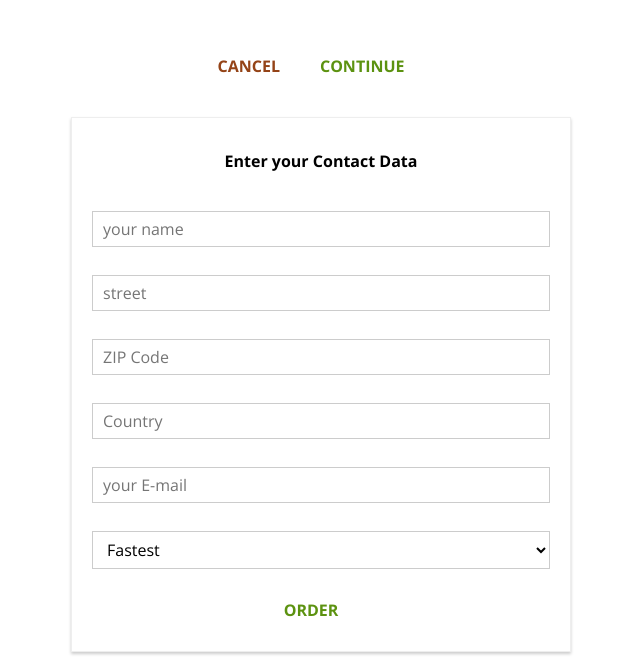
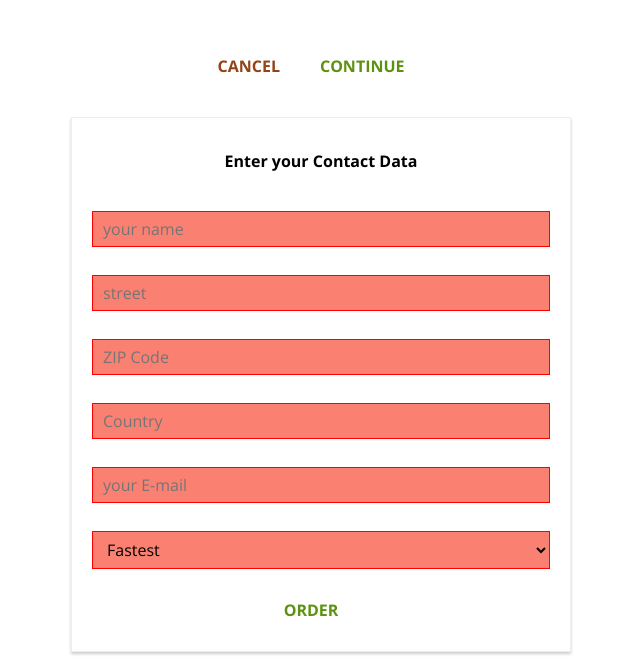
Before and after one commit to Church001/burger_App, a React app: page /checkout/contact-data in a window 1280 px wide. Shown: the part 701-1373 px from the top of the page, without its empty margins (319-959 px from the left). Built offline with nearby package versions, Linux system fonts and the light colour scheme.

Commit message:
adding validation to form input

```diff
--- a/src/components/UI/Input/Input.css
+++ b/src/components/UI/Input/Input.css
@@ -25,3 +25,8 @@
 	outline: none;
 	background-color: #ccc;
 }
+
+.Invalid {
+	border: 1px solid red;
+	background-color: salmon;
+}
--- a/src/components/UI/Input/Input.js
+++ b/src/components/UI/Input/Input.js
@@ -3,19 +3,25 @@ import React from 'react';
 import classes from './Input.css';
 
 const input = (props) => {
+	console.log('from input:', props);
 	let inputElement = null;
+	const inputClasses = [classes.InputElement];
+
+	if(props.invalid) {
+		inputClasses.push(classes.Invalid)
+	}
 
 	switch (props.elementType) {
 		case ('input'):
 			inputElement = <input
-				className={classes.InputElement}
+				className={inputClasses.join(' ')}
 				{...props.elementConfig}
 				value={props.value}
 				onChange={props.changed}/>;
 			break;
 		case ('textarea'):
 			inputElement = <textarea
-				className={classes.InputElement}
+				className={inputClasses.join(' ')}
 				{...props.elementConfig}
 				value={props.value}
 				onChange={props.changed}/>;
@@ -23,7 +29,7 @@ const input = (props) => {
 		case ('select'):
 			inputElement = (
 				<select
-					className={classes.InputElement}
+					className={inputClasses.join(' ')}
 					value={props.value}
 					onChange={props.changed}>
 					{props.elementConfig.options.map(option => (
@@ -36,7 +42,7 @@ const input = (props) => {
 			break;
 		default:
 			inputElement = <input
-				className={classes.InputElement}
+				className={inputClasses.join(' ')}
 				{...props.elementConfig}
 				value={props.value}
 				onChange={props.changed}/>;
--- a/src/containers/Checkout/ContactData/ContactData.js
+++ b/src/containers/Checkout/ContactData/ContactData.js
@@ -41,7 +41,9 @@ class ContactData extends Component {
                  },
                  value:'' ,
                  validation: {
-                    required:true
+                    required:true,
+                    minLength: 5,
+                    maxLength: 5
                   },
                   valid: false
             },
@@ -83,16 +85,6 @@ class ContactData extends Component {
         loading: false
     }
 
-    checkValidity (value, rules){
-        let isValid = false;
-
-        if(rules.required) {
-            isValid = value.trim() !== '';
-        }
-
-        return isValid;
-    }
-
     orderHandler = ( event ) => {
         event.preventDefault();
         this.setState( { loading: true } );
@@ -119,6 +111,24 @@ class ContactData extends Component {
 
     }
 
+     checkValidity (value, rules){
+        let isValid = true;
+
+        if(rules.required) {
+            isValid = value.trim() !== '' && isValid;
+        }
+
+        if(rules.minLength){
+            isValid = value.length >= rules.minLength && isValid;
+        }
+
+        if(rules.maxLength){
+            isValid = value.length <= rules.maxLength && isValid;
+        }
+
+        return isValid;
+    }
+
     inputChangeHandler = (event, inputIdentifier) => {
         const updatedOrderFormState = {
             ...this.state.orderForm
@@ -129,7 +139,11 @@ class ContactData extends Component {
         };
 
         updatedFormElement.value = event.target.value;
+        updatedFormElement.valid = this.checkValidity(updatedFormElement.value, updatedFormElement.validation)
         updatedOrderFormState[inputIdentifier] = updatedFormElement;
+        console.log(updatedFormElement);
+
+
 
         this.setState({orderForm: updatedOrderFormState});
     }
@@ -149,8 +163,10 @@ class ContactData extends Component {
                 {formElementsArray.map(formElement => (
                     <Input
                         key={formElement.id}
+                        element={formElement}
                         elementType={formElement.config.elementType}
                         elementConfig={formElement.config.elementConfig}
+                        invalid={!formElement.config.valid}
                         value={formElement.config.value}
                         changed={(event) => this.inputChangeHandler(event, formElement.id)}/>
                 ))}
```
